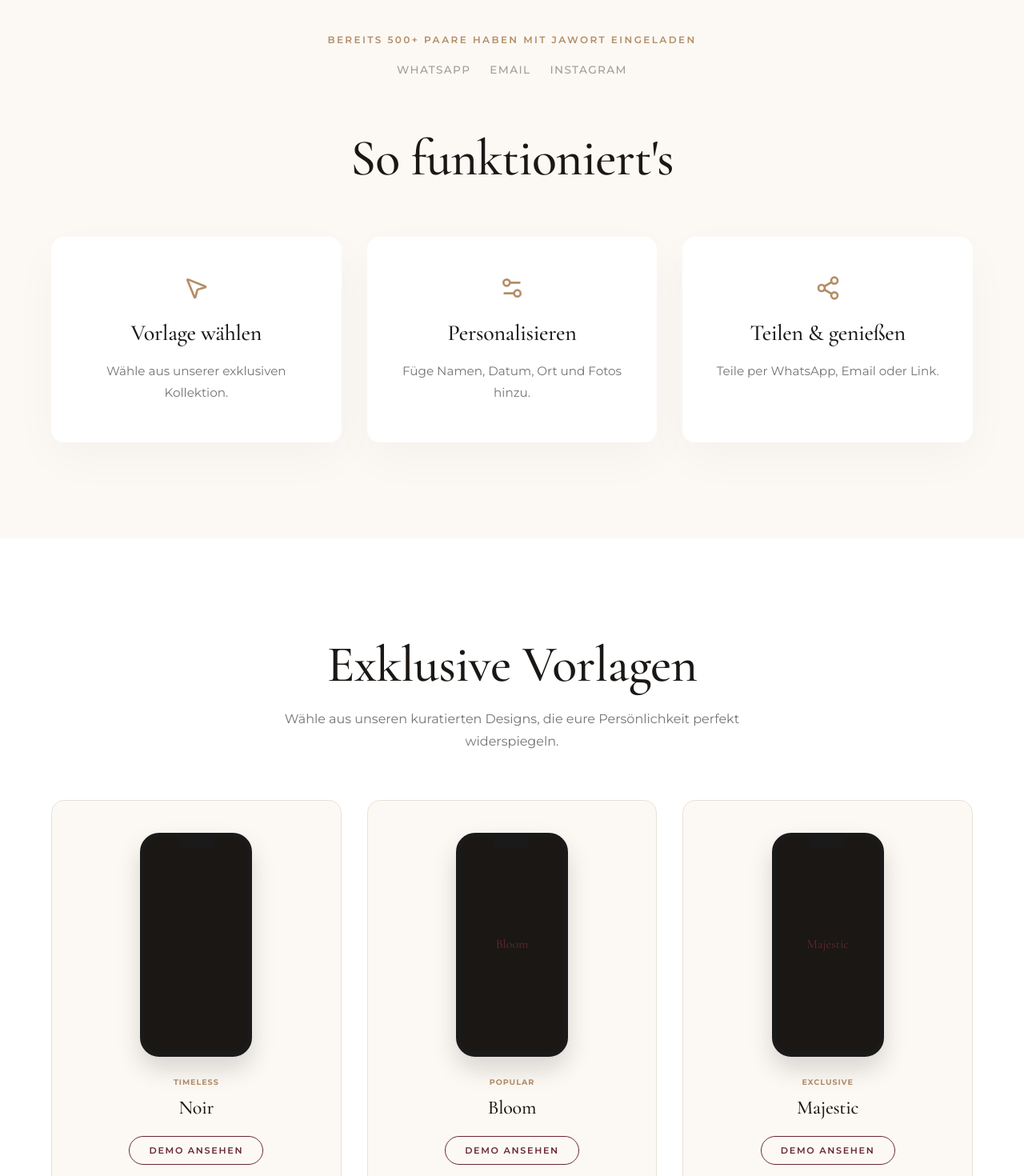
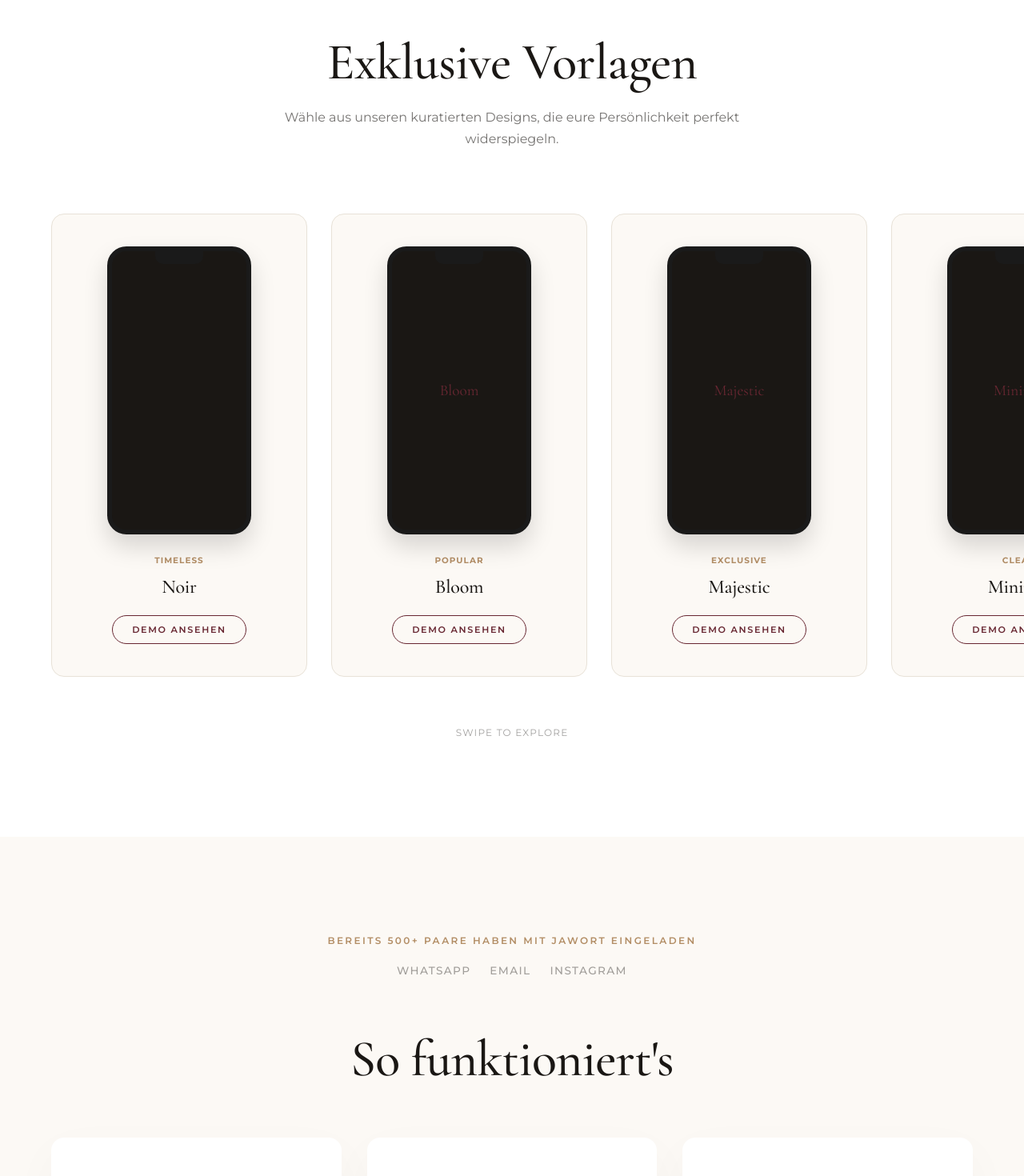
Before and after one commit to eslamhabashy/jawort, a React (Vite) app: page / in a window 1280 px wide. Shown: the part 880-2350 px from the top of the page at 80% size. Built offline with nearby package versions, Linux system fonts and the light colour scheme; grey boxes are pictures that could not be loaded.

Commit message:
feat: convert templates to sliding carousel and move under Hero demo button

```diff
--- a/src/App.jsx
+++ b/src/App.jsx
@@ -91,8 +91,8 @@ const CookieBanner = () => {
 const LandingPage = () => (
   <>
     <Hero />
+    <TemplateShowcase />
     <HowItWorks />
-    <TemplateShowcase />
     <Features />
     <Pricing />
     <Testimonials />
--- a/src/components/Hero.jsx
+++ b/src/components/Hero.jsx
@@ -260,7 +260,10 @@ const Hero = () => {
           <button className="premium-button">
             {t('hero.ctaPrimary')}
           </button>
-          <button className="premium-button secondary">
+          <button
+            className="premium-button secondary"
+            onClick={() => document.getElementById('templates')?.scrollIntoView({ behavior: 'smooth' })}
+          >
             {t('hero.ctaSecondary')}
           </button>
         </motion.div>
--- a/src/components/TemplateShowcase.jsx
+++ b/src/components/TemplateShowcase.jsx
@@ -13,24 +13,52 @@ const TemplateShowcase = () => {
       liveUrl: 'https://premiumelegante.thedigitalyes.com/'
     },
     { name: 'Bloom', id: 'bloom', badge: 'Popular' },
-    { name: 'Majestic', id: 'majestic', badge: 'Exclusive' }
+    { name: 'Majestic', id: 'majestic', badge: 'Exclusive' },
+    { name: 'Minimal', id: 'minimal', badge: 'Clean' },
+    { name: 'Vintage', id: 'vintage', badge: 'Classic' }
   ];
 
   return (
-    <section id="templates" style={{ backgroundColor: 'var(--white)', padding: 'var(--section-padding)' }}>
+    <section id="templates" style={{ backgroundColor: 'var(--white)', padding: 'var(--section-padding)', overflow: 'hidden' }}>
       <div className="container">
-        <h2 style={{ textAlign: 'center', fontSize: 'clamp(2rem, 6vw, 4rem)', marginBottom: '16px' }}>{t('templates.title')}</h2>
-        <p style={{ textAlign: 'center', color: 'rgba(26, 23, 20, 0.6)', marginBottom: '60px', maxWidth: '600px', margin: '0 auto 60px', fontSize: '1rem' }}>
+        <motion.h2
+          initial={{ opacity: 0, y: 20 }}
+          whileInView={{ opacity: 1, y: 0 }}
+          viewport={{ once: true }}
+          style={{ textAlign: 'center', fontSize: 'clamp(2rem, 6vw, 4rem)', marginBottom: '16px' }}
+        >
+          {t('templates.title')}
+        </motion.h2>
+        <motion.p
+          initial={{ opacity: 0, y: 20 }}
+          whileInView={{ opacity: 1, y: 0 }}
+          viewport={{ once: true }}
+          transition={{ delay: 0.1 }}
+          style={{ textAlign: 'center', color: 'rgba(26, 23, 20, 0.6)', marginBottom: '60px', maxWidth: '600px', margin: '0 auto 60px', fontSize: '1rem' }}
+        >
           {t('templates.subtitle')}
-        </p>
+        </motion.p>
 
-        <div className="responsive-grid-3" style={{ textAlign: 'center' }}>
+        {/* Carousel Container */}
+        <motion.div
+          style={{ cursor: 'grab' }}
+          whileTap={{ cursor: 'grabbing' }}
+        >
+          <motion.div
+            drag="x"
+            dragConstraints={{ right: 0, left: -600 }} // Adjust based on content width
+            style={{
+              display: 'flex',
+              gap: '30px',
+              padding: '20px 0',
+              width: 'max-content'
+            }}
+          >
             {templates.map((template, i) => (
               <motion.div
                 key={i}
-              whileHover={{ y: -8 }}
-              transition={{ duration: 0.3 }}
                 style={{
+                  width: '320px',
                   padding: '40px 24px',
                   borderRadius: 'var(--radius-premium)',
                   background: 'var(--parchment)',
@@ -38,13 +66,14 @@ const TemplateShowcase = () => {
                   transition: 'var(--transition-smooth)',
                   display: 'flex',
                   flexDirection: 'column',
-                alignItems: 'center'
+                  alignItems: 'center',
+                  flexShrink: 0
                 }}
               >
                 {/* Mobile Mockup */}
                 <div style={{
-                width: '140px',
-                height: '280px',
+                  width: '180px',
+                  height: '360px',
                   background: 'var(--warm-black)',
                   borderRadius: '24px',
                   border: '6px solid #1a1a1a',
@@ -69,25 +98,25 @@ const TemplateShowcase = () => {
                       }}
                     />
                   ) : (
-                  <span style={{ color: 'var(--accent)', fontFamily: 'var(--font-serif)', fontSize: '1rem' }}>{template.name}</span>
+                    <span style={{ color: 'var(--accent)', fontFamily: 'var(--font-serif)', fontSize: '1.2rem' }}>{template.name}</span>
                   )}
 
                   {/* Phone Notch/Speaker */}
                   <div style={{
                     position: 'absolute',
                     top: '0',
-                  width: '45px',
-                  height: '14px',
+                    width: '60px',
+                    height: '16px',
                     background: '#1a1a1a',
-                  borderBottomLeftRadius: '8px',
-                  borderBottomRightRadius: '8px',
+                    borderBottomLeftRadius: '10px',
+                    borderBottomRightRadius: '10px',
                     zIndex: 10
                   }} />
                 </div>
 
                 {template.badge && (
                   <span style={{
-                  fontSize: '0.6rem',
+                    fontSize: '0.65rem',
                     textTransform: 'uppercase',
                     letterSpacing: '0.1em',
                     color: 'var(--accent-gold)',
@@ -98,7 +127,7 @@ const TemplateShowcase = () => {
                     {template.badge}
                   </span>
                 )}
-              <h3 style={{ fontSize: 'clamp(1.25rem, 3vw, 1.5rem)', marginBottom: '20px' }}>{template.name}</h3>
+                <h3 style={{ fontSize: '1.5rem', marginBottom: '20px' }}>{template.name}</h3>
                 <button
                   className="premium-button secondary"
                   style={{ padding: '10px 24px', fontSize: '0.7rem' }}
@@ -108,9 +137,16 @@ const TemplateShowcase = () => {
                 </button>
               </motion.div>
             ))}
+          </motion.div>
+        </motion.div>
+
+        {/* Carousel Hint */}
+        <div style={{ textAlign: 'center', marginTop: '40px', opacity: 0.4, fontSize: '0.75rem', letterSpacing: '0.1em' }}>
+          {t('templates.swipeHint', { defaultValue: 'SWIPE TO EXPLORE' })}
         </div>
       </div>
     </section>
+
 
   );
 };
```
Lines whose indentation alone changed are shown as unchanged.
